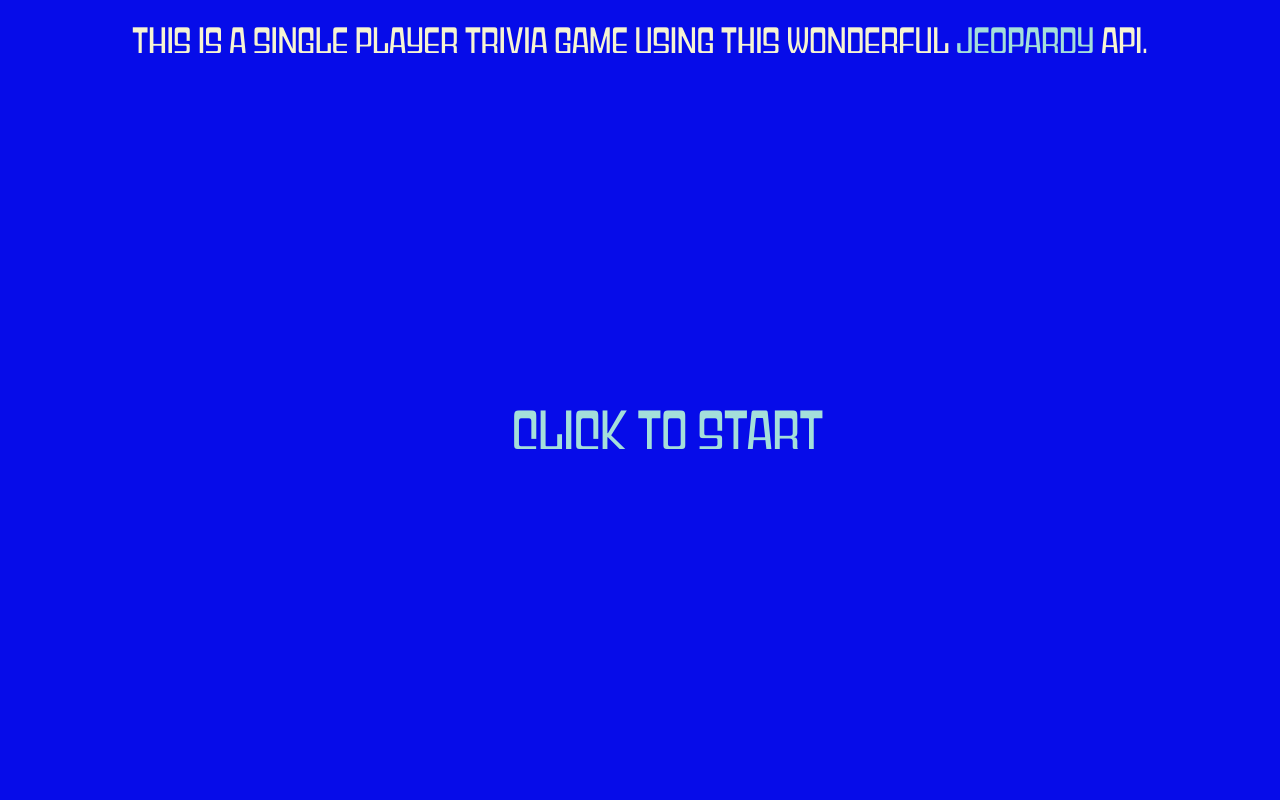
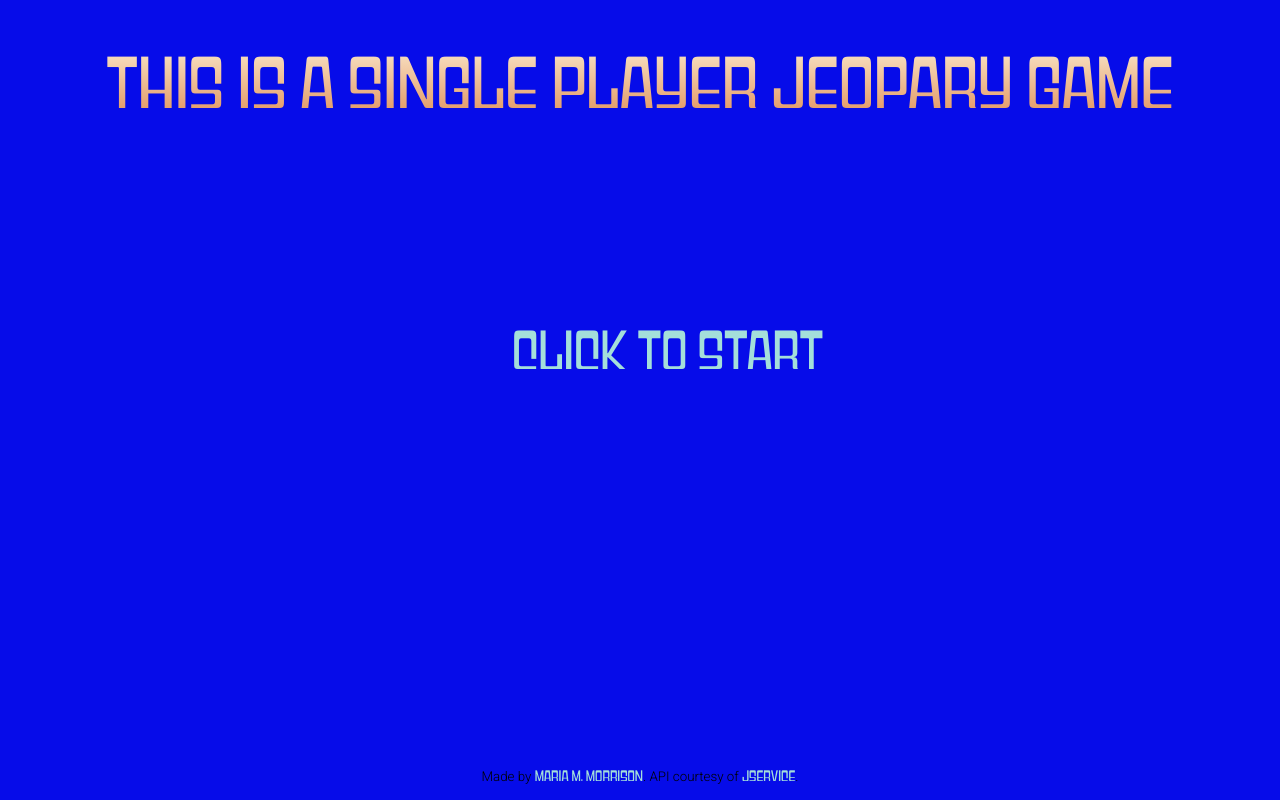
Before and after one commit to mmmorrison/Trivia-App, a plain HTML site: page index.html in a window 1280 px wide. Drawn offline with nearby package versions, Linux system fonts and the light colour scheme; files that its build step writes are made by us from their sources.

Commit message:
added footer and jeopary gradient

```diff
--- a/index.css
+++ b/index.css
@@ -11,7 +11,7 @@
     text-align: center;
     position: absolute;
     font-size: 3em;
-    top: 50%;
+    top: 40%;
     left: 40%;
 }
 a {
@@ -23,3 +23,20 @@ h1 {
     font-weight: lighter;
     color: #F6F4D2;
 }
+sub{
+  position: absolute;
+  right: 0;
+  bottom: 0;
+  left: 0;
+  padding: 1rem;
+  text-align: center;
+  font-family: 'Roboto', sans-serif;
+  font-weight: 300;
+}
+h1{
+  text-align: center;
+   font-size: 4em;
+   background: -webkit-linear-gradient(#FAE9CE, #E1925C);
+   -webkit-background-clip: text;
+   -webkit-text-fill-color: transparent;
+}
--- a/index.html
+++ b/index.html
@@ -5,17 +5,20 @@
     <meta charset="utf-8">
     <title>Start Page</title>
     <link rel="text/stylesheet" href="resources/normalize.css">
+    <link href='https://fonts.googleapis.com/css?family=Roboto:400,300' rel='stylesheet' type='text/css'>
     <link rel="stylesheet" href="index.css">
 
 </head>
 
 <body>
-    <h1>This is a single player trivia game using this wonderful <a href="http://jservice.io/">Jeopardy</a> API.</h1>
+  <h1>THIS IS A SINGLE PLAYER JEOPARY GAME</h1>
 
     <a class='start' href="ready.html">Click To Start</a>
 
 
-
+<footer>
+    <sub>Made by <a href="http://mmmorrison.github.io/">Maria M. Morrison</a>. API courtesy of <a href="http://jservice.io/">jService</a>.</sub>
+</footer>
     <script src="https://ajax.googleapis.com/ajax/libs/jquery/2.1.4/jquery.min.js"></script>
     <script src="dom.js" src="trivia.js"></script>
 </body>
```
